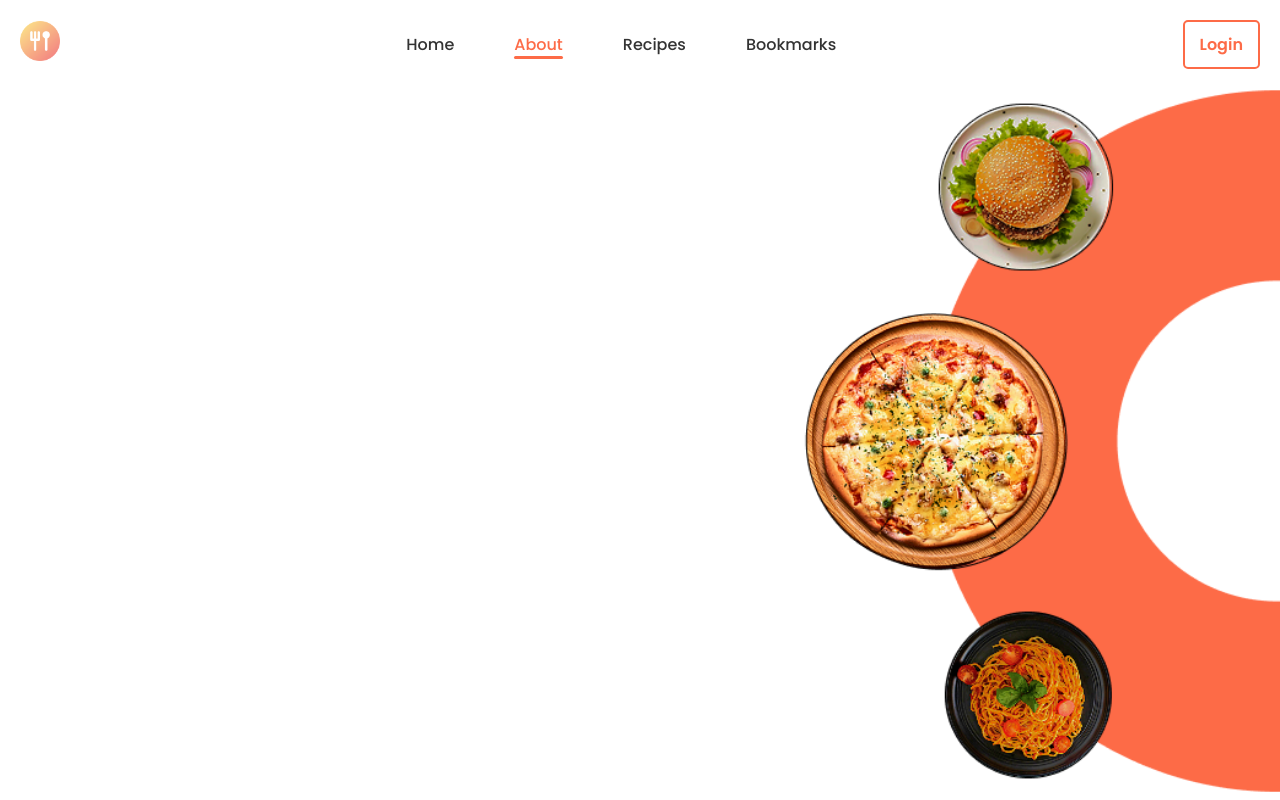
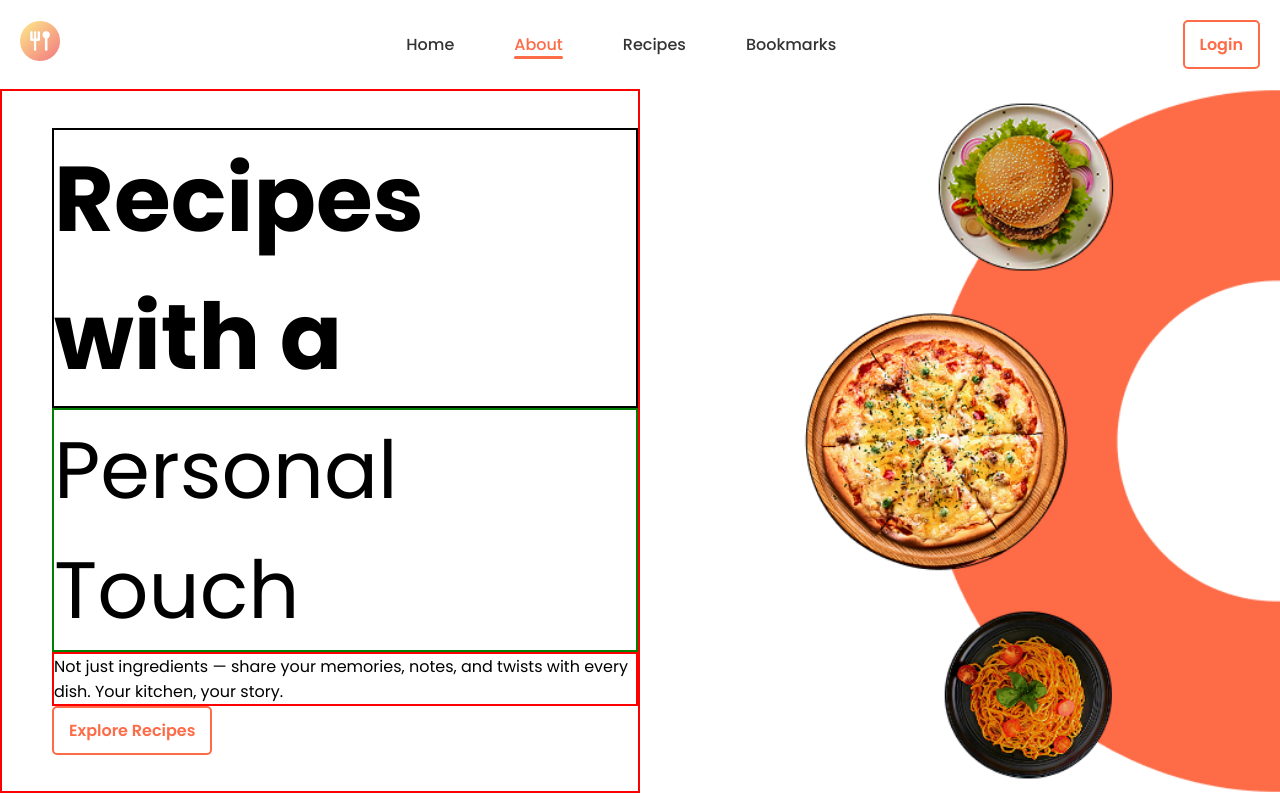
Before and after one commit to PavitrankMishra/Food-Recipe-, a React (Vite) app: page /about in a window 1280 px wide. Built offline with nearby package versions, Linux system fonts and the light colour scheme; no server answers; a web font is replaced by a local one.

Commit message:
"style:Updated layout to include style and button on left part of Hero component"

```diff
--- a/src/Components/Hero.css
+++ b/src/Components/Hero.css
@@ -8,6 +8,43 @@
 .heroContainer .heroLeft {
   width: 50%;
   height: 100%;
+  display: flex;
+  align-items: flex-start;
+  flex-direction: column;
+  justify-content: center;
+  border: 2px solid red;
+  padding-left: 50px;
+}
+
+.heroContainer .heroLeft h1 {
+  border: 2px solid black;
+  font-size: 92px;
+}
+
+.heroContainer .heroLeft span {
+  border: 2px solid green;
+  font-size: 80px;
+}
+
+.heroContainer .heroLeft p {
+  border: 2px solid red;
+}
+
+.heroContainer .heroLeft .recipesButton {
+  background-color: transparent;
+  border: none;
+  outline: none;
+  cursor: pointer;
+}
+
+.heroContainer .heroLeft a,
+a:hover,
+a:active {
+  color: black;
+}
+
+.heroContainer a:active {
+  text-decoration: none;
 }
 
 .heroContainer .heroRight {
@@ -20,13 +57,12 @@
 
 .heroContainer .heroRight img {
   height: 100%;
-  width:40vw;
+  width: 40vw;
 }
 
-
 @media screen and (max-width: 600px) {
-    .heroContainer .heroRight img {
-        height: 80%;
-        width: 50vw;
-    }
+  .heroContainer .heroRight img {
+    height: 80%;
+    width: 50vw;
+  }
 }
--- a/src/Components/Hero.jsx
+++ b/src/Components/Hero.jsx
@@ -1,12 +1,21 @@
 import React from "react";
 import "./Hero.css";
 import Hero1 from "../Assets/Hero1.png";
+import Button from "./Button";
 
 const Hero = () => {
   return (
     <>
       <section className="heroContainer">
-        <section className="heroLeft"></section>
+        <section className="heroLeft">
+          <h1>Recipes with a</h1>
+          <span>Personal Touch</span>
+          <p>
+            Not just ingredients — share your memories, notes, and twists with
+            every dish. Your kitchen, your story.
+          </p>
+          <Button location={"/recipes"}>Explore Recipes</Button>
+        </section>
         <section className="heroRight">
           <img src={Hero1} alt="Hero Image" />
         </section>
```
